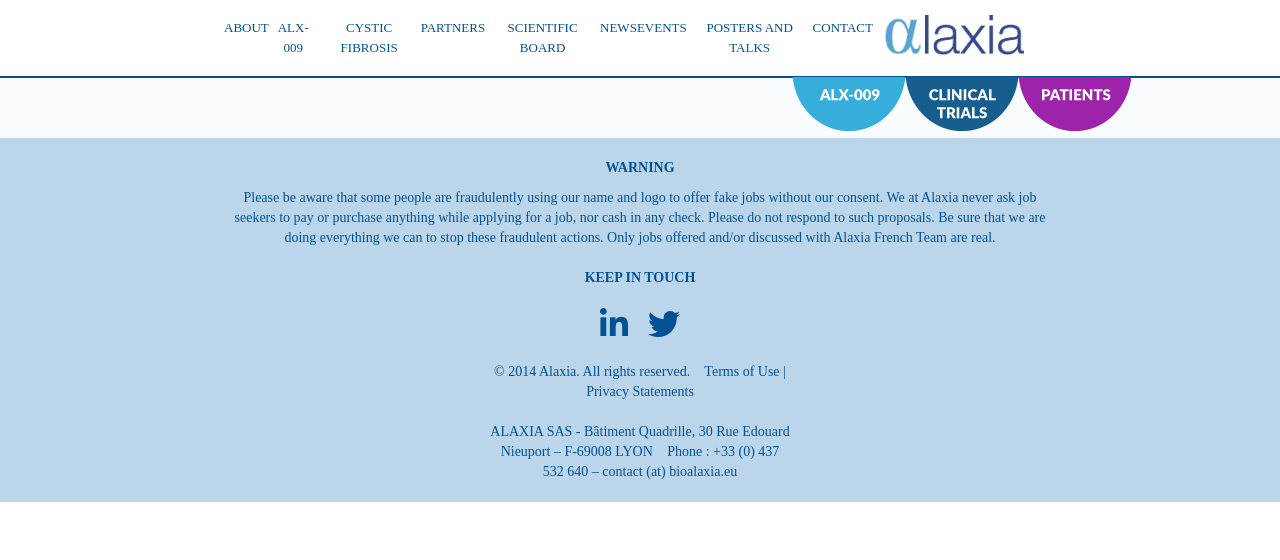
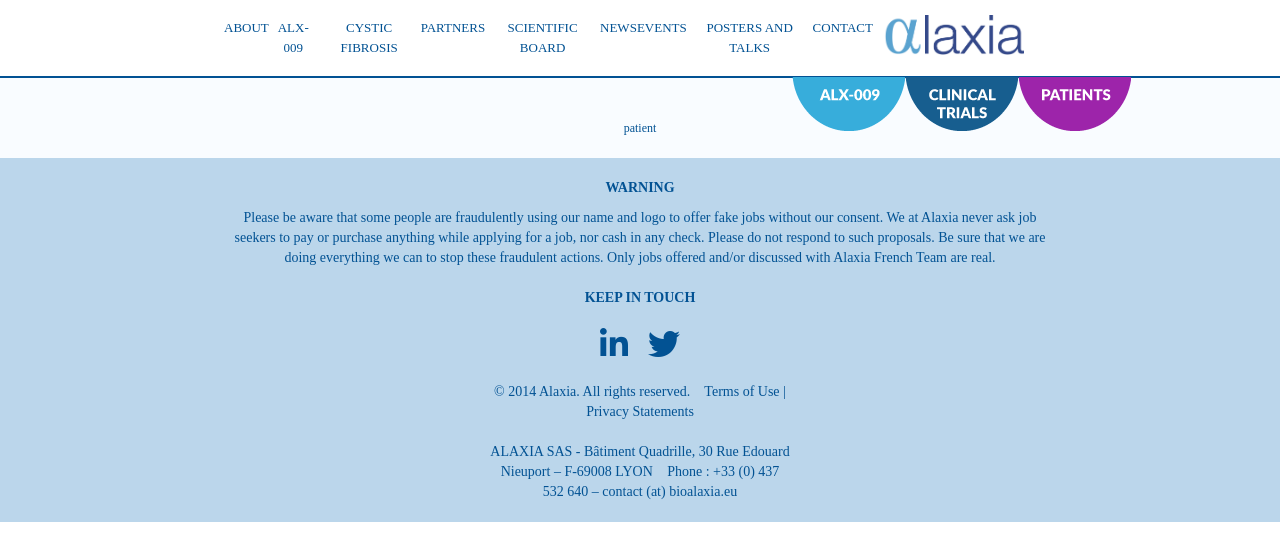
Before and after one commit to JBeaussart/alaxia-pharma, a Vue app: page /patient in a window 1280 px wide. Shown: the top 560 px of the page. Built offline with nearby package versions, Linux system fonts and the light colour scheme; a web font is replaced by a local one.

Commit message:
create page for pellet component and connect to route

```diff
--- a/src/components/Navbar.vue
+++ b/src/components/Navbar.vue
@@ -21,14 +21,12 @@
       </div>
       <div class="logo_container">
         <li>
-          <router-link to="/"
-            ><img class="logo" src="../assets/logo.jpg" alt="logo alaxia"
-          /></router-link>
+          <router-link to="/"><img class="logo" src="../assets/logo.jpg" alt="logo alaxia"/></router-link>
         </li>
         <div class="link_img">
-          <img src="../assets/navbar/pastille-alx.png" alt="">
-          <img src="../assets/navbar/pastille-clinical.png" alt="">
-          <img src="../assets/navbar/pastille-patient.png" alt="">
+          <router-link to="/alx-009"><img src="../assets/navbar/pastille-alx.png" alt="pastille alx"></router-link>
+          <router-link to="/clinical-trial"><img src="../assets/navbar/pastille-clinical.png" alt="Clinical Trial"></router-link>
+          <router-link to="/patient"><img src="../assets/navbar/pastille-patient.png" alt=""></router-link>
         </div>
       </div>
     </ul>
--- a/src/main.js
+++ b/src/main.js
@@ -12,6 +12,8 @@ import News from './pages/News.vue';
 import Events from './pages/Events.vue';
 import PosterAndTalk from './pages/PosterAndTalk.vue';
 import Contact from './pages/Contact.vue';
+import ClinicalTrial from './pages/ClinicalTrial.vue';
+import Patient from './pages/Patient.vue';
 
 const router = VueRouter.createRouter({
   history: VueRouter.createWebHistory(),
@@ -61,6 +63,16 @@ const router = VueRouter.createRouter({
       name: 'Contact',
       component: Contact,
     },
+    {
+      path: '/clinical-trial',
+      name: 'ClinicalTrial',
+      component: ClinicalTrial
+    },
+    {
+      path: '/patient',
+      name: 'Patient',
+      component: Patient
+    }
   ],
 });
 
--- /dev/null
+++ b/src/pages/ClinicalTrial.vue
@@ -0,0 +1,15 @@
+<template>
+  <div>
+    clinical Trial
+  </div>
+</template>
+
+<script>
+  export default {
+
+  }
+</script>
+
+<style lang="scss" scoped>
+
+</style>
--- /dev/null
+++ b/src/pages/Patient.vue
@@ -0,0 +1,15 @@
+<template>
+  <div>
+    patient
+  </div>
+</template>
+
+<script>
+  export default {
+
+  }
+</script>
+
+<style lang="scss" scoped>
+
+</style>
```
